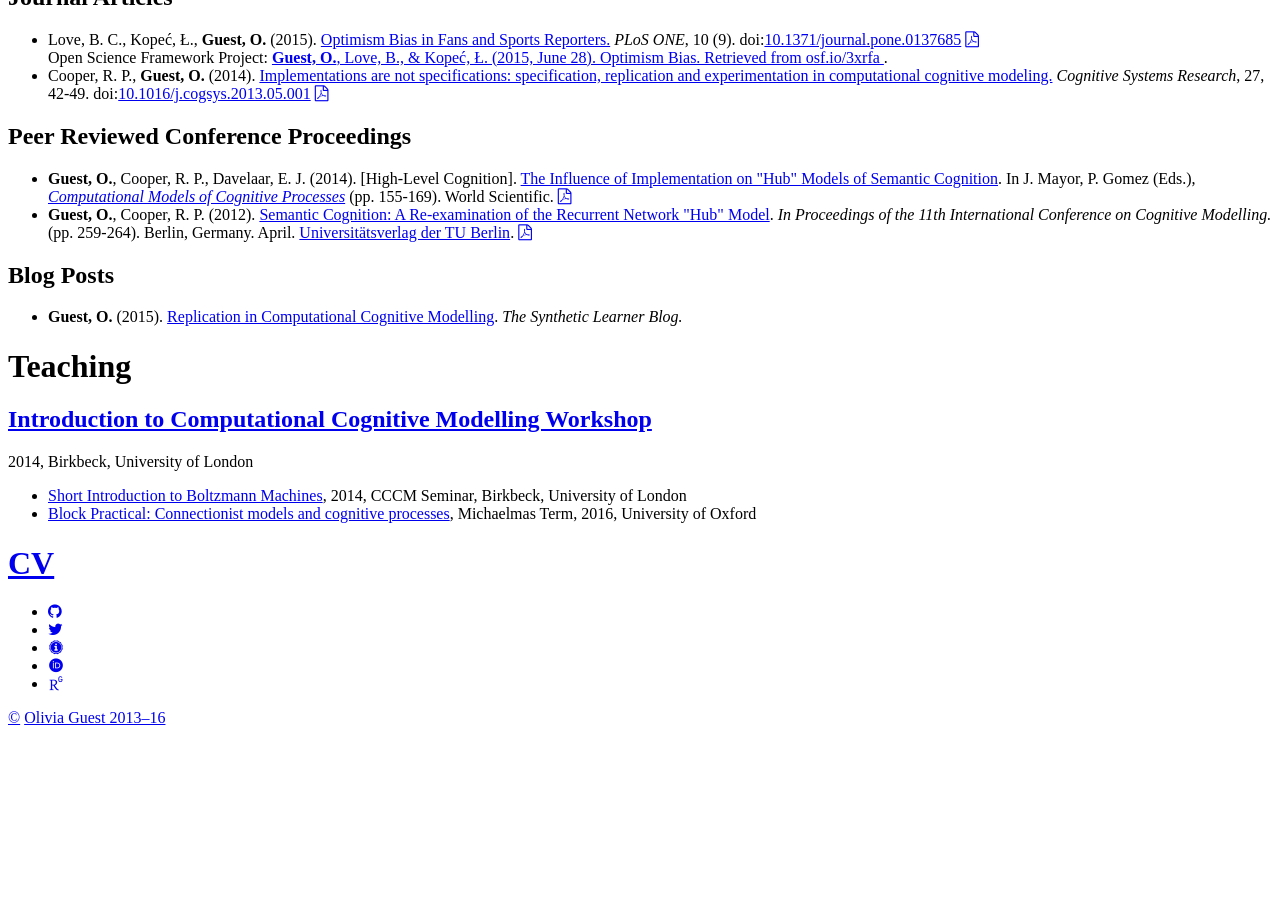
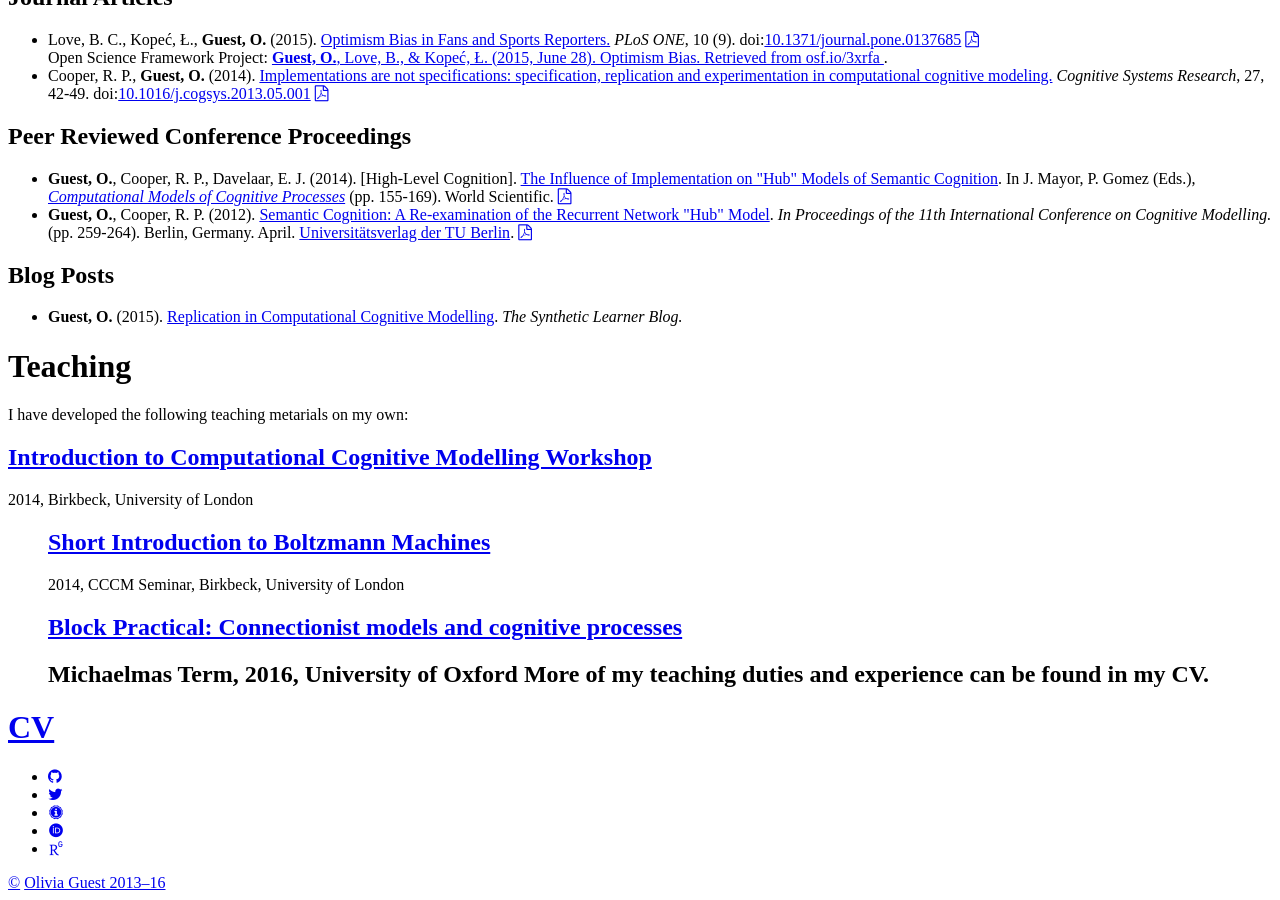
Before and after one commit to oliviaguest/oliviaguest.github.io, a Jekyll site: the page built from index.html, in a window 1280 px wide and 900 px high, scrolled down 688 px. Built offline with Jekyll 4.4.1, drawn with Linux system fonts in a browser that asks for light colours; nearby versions of some CDN libraries; some web fonts are replaced; before the commit the page ends 1423 px from its top, so only the background shows below that.

Commit message:
Update teaching.md

```diff
--- a/_includes/teaching.md
+++ b/_includes/teaching.md
@@ -1,9 +1,15 @@
+I have developed the following teaching metarials on my own:
 
 <h2><a href="//sites.google.com/site/introcompcog/">Introduction to Computational Cognitive Modelling Workshop</a></h2>
 2014, Birkbeck, University of London
 <ul class="cv">
 
-<li class="cv"><a href="/doc/BM.pdf">Short Introduction to Boltzmann Machines</a>, 2014, CCCM Seminar, Birkbeck, University of London</li>
-<li class="cv"><a href="/connectionism/">Block Practical: Connectionist models and cognitive processes</a>, Michaelmas Term, 2016, University of Oxford</li>
+<h2><a href="/doc/BM.pdf">Short Introduction to Boltzmann Machines</a></h2>
+2014, CCCM Seminar, Birkbeck, University of London
+
+<h2><a href="/connectionism/">Block Practical: Connectionist models and cognitive processes</a><h2>
+Michaelmas Term, 2016, University of Oxford
+
+More of my teaching duties and experience can be found in my CV.
 
 </ul>
```
